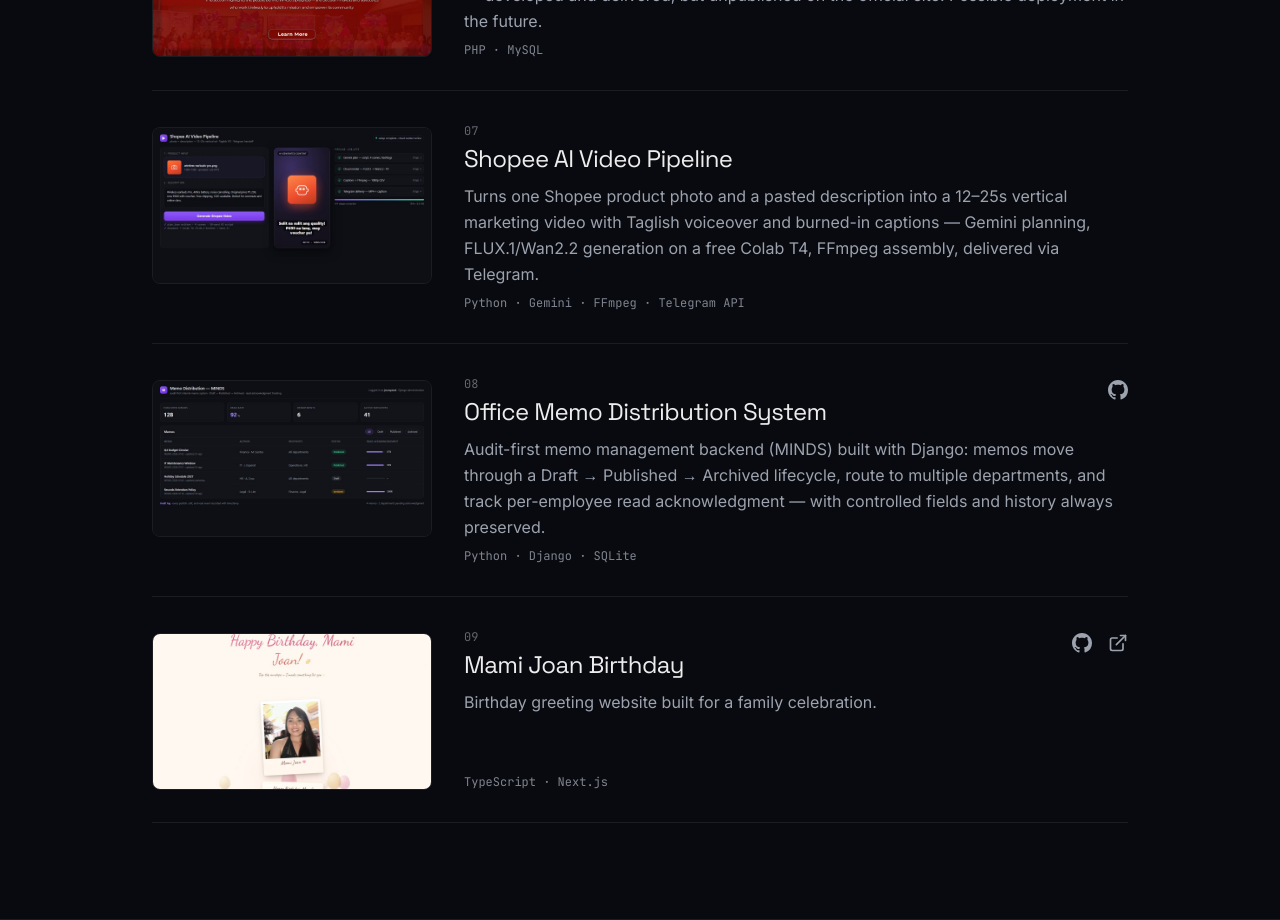
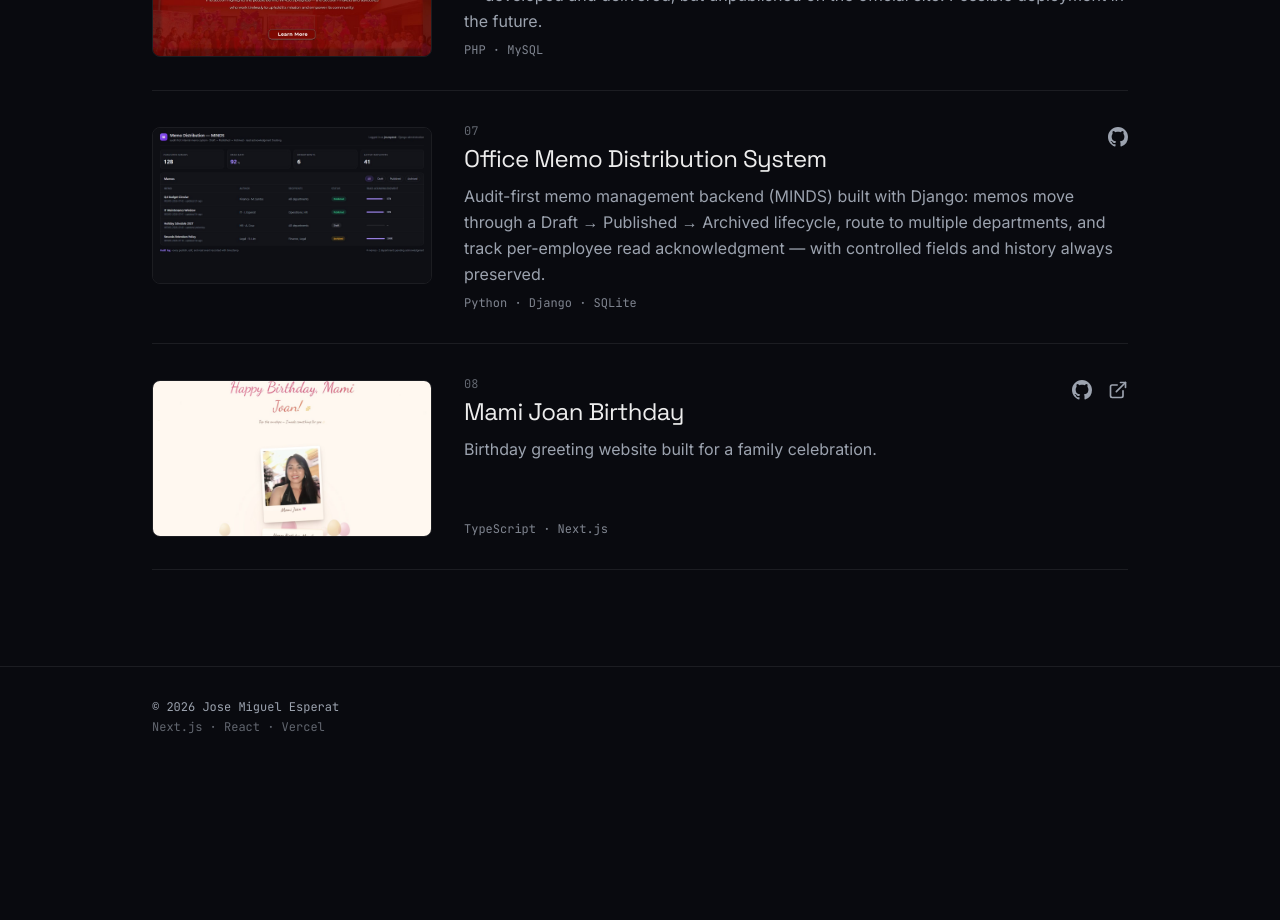
Before and after one commit to Zurin2/portfolio, a Next.js app: page /projects in a window 1280 px wide. Shown: the part 1580-2500 px from the top of the page. After the commit the page ends 2347 px from the top, so only its background shows below. Built offline with nearby package versions, Linux system fonts and the light colour scheme.

Commit message:
content: remove Shopee AI Video Pipeline from listing (entry backed up in projects.removed.ts)

```diff
--- /dev/null
+++ b/src/data/projects.removed.ts
@@ -0,0 +1,17 @@
+// Backup of project entries removed from the live list.
+// NOT imported anywhere — zero build/bundle cost.
+// To restore: copy an entry back into projects.ts (its screenshot is kept in public/screenshots/).
+import type { Project } from "./projects";
+
+export const removedProjects: Project[] = [
+  {
+    slug: "shopee-ai-video-pipeline",
+    title: "Shopee AI Video Pipeline",
+    description:
+      "Turns one Shopee product photo and a pasted description into a 12–25s vertical marketing video with Taglish voiceover and burned-in captions — Gemini planning, FLUX.1/Wan2.2 generation on a free Colab T4, FFmpeg assembly, delivered via Telegram.",
+    tech: ["Python", "Gemini", "FFmpeg", "Telegram API"],
+    screenshot: "/screenshots/shopee-ai-video-pipeline.jpg",
+    featured: false,
+    sortOrder: 7,
+  },
+];
--- a/src/data/projects.ts
+++ b/src/data/projects.ts
@@ -81,16 +81,6 @@ export const projects: Project[] = [
     sortOrder: 6,
   },
   {
-    slug: "shopee-ai-video-pipeline",
-    title: "Shopee AI Video Pipeline",
-    description:
-      "Turns one Shopee product photo and a pasted description into a 12–25s vertical marketing video with Taglish voiceover and burned-in captions — Gemini planning, FLUX.1/Wan2.2 generation on a free Colab T4, FFmpeg assembly, delivered via Telegram.",
-    tech: ["Python", "Gemini", "FFmpeg", "Telegram API"],
-    screenshot: "/screenshots/shopee-ai-video-pipeline.jpg",
-    featured: false,
-    sortOrder: 7,
-  },
-  {
     slug: "office-memo-distribution",
     title: "Office Memo Distribution System",
     description:
```
